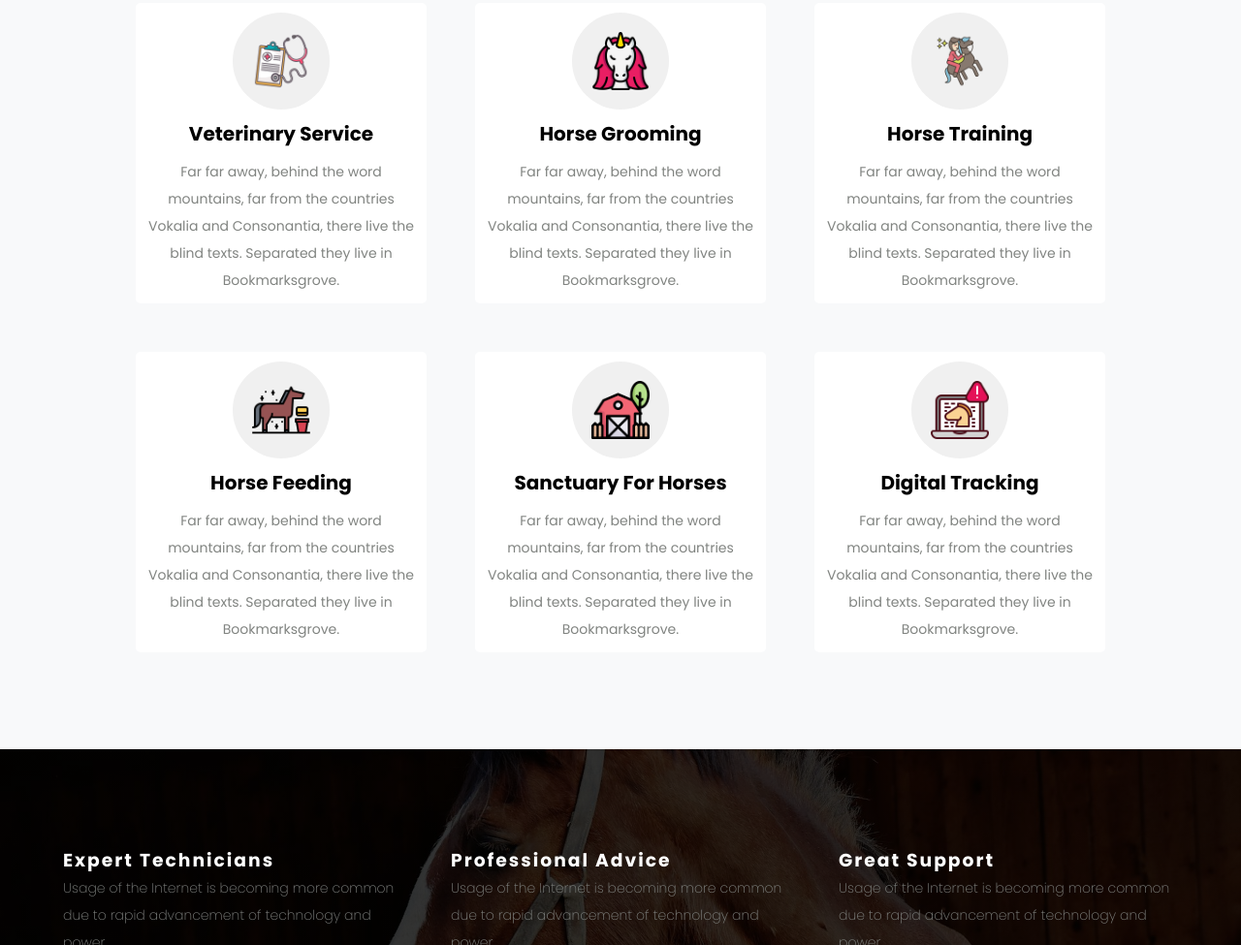
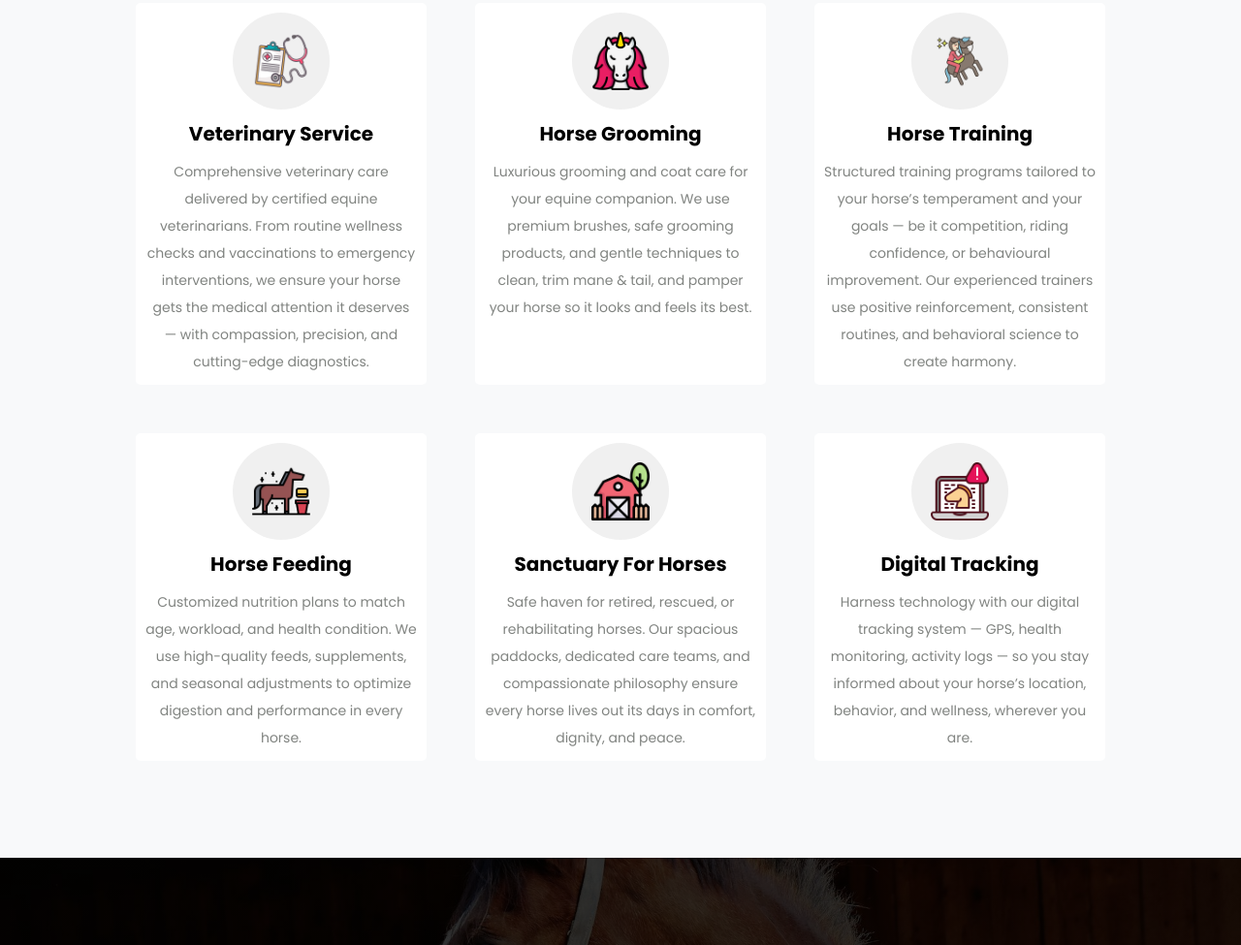
Before and after one commit to de-scientist/horse-club-SD20255, a website built with Vite: page index.html in a window 1280 px wide. Shown: the part 1322-2297 px from the top of the page at 97% size. Built offline with nearby package versions, Linux system fonts and the light colour scheme.

Commit message:
add content and style the services section

```diff
--- a/index.html
+++ b/index.html
@@ -77,9 +77,14 @@
     <!-- Hero section -->
     <section class="hero-section" id="home">
       <div class="hero-textbox">
-        <p class="hero-textbox-paragraph">Introducing Horse Club – Where Passion Meets Care</p>
+        <p class="hero-textbox-paragraph">
+          Introducing Horse Club – Where Passion Meets Care
+        </p>
         <h1 class="hero-textbox-heading">
-          At Horse Club, we believe in building a strong bond between horses and riders. Based in Murang’a, Kenya, we provide professional horse care, training, and support that ensures your horse is healthy, happy, and thriving.
+          At Horse Club, we believe in building a strong bond between horses and
+          riders. Based in Murang’a, Kenya, we provide professional horse care,
+          training, and support that ensures your horse is healthy, happy, and
+          thriving.
         </h1>
         <a
           href="https://github.com/de-scientist/"
@@ -101,7 +106,10 @@
           we are your horses' best friend now and forever
         </h2>
         <p class="about-description">
-          We are dedicated to nurturing horses with excellence. From health to grooming, training to feeding, Horse Club is your trusted partner. Our mission is to deliver reliable, affordable, and compassionate services to horse lovers across Kenya.
+          We are dedicated to nurturing horses with excellence. From health to
+          grooming, training to feeding, Horse Club is your trusted partner. Our
+          mission is to deliver reliable, affordable, and compassionate services
+          to horse lovers across Kenya.
         </p>
         <a href="https://github.com/codeme254" target="_blank" class="about-cta"
           >get started now</a
@@ -135,9 +143,11 @@
           </div>
           <h3 class="service-title">veterinary service</h3>
           <p class="service-description">
-            Far far away, behind the word mountains, far from the countries
-            Vokalia and Consonantia, there live the blind texts. Separated they
-            live in Bookmarksgrove.
+            Comprehensive veterinary care delivered by certified equine
+            veterinarians. From routine wellness checks and vaccinations to
+            emergency interventions, we ensure your horse gets the medical
+            attention it deserves — with compassion, precision, and cutting-edge
+            diagnostics.
           </p>
         </div>
         <!-- end of service card 1 -->
@@ -152,9 +162,10 @@
           </div>
           <h3 class="service-title">horse grooming</h3>
           <p class="service-description">
-            Far far away, behind the word mountains, far from the countries
-            Vokalia and Consonantia, there live the blind texts. Separated they
-            live in Bookmarksgrove.
+            Luxurious grooming and coat care for your equine companion. We use
+            premium brushes, safe grooming products, and gentle techniques to
+            clean, trim mane & tail, and pamper your horse so it looks and feels
+            its best.
           </p>
         </div>
         <!-- end of service card 2 -->
@@ -169,9 +180,11 @@
           </div>
           <h3 class="service-title">horse training</h3>
           <p class="service-description">
-            Far far away, behind the word mountains, far from the countries
-            Vokalia and Consonantia, there live the blind texts. Separated they
-            live in Bookmarksgrove.
+            Structured training programs tailored to your horse’s temperament
+            and your goals — be it competition, riding confidence, or
+            behavioural improvement. Our experienced trainers use positive
+            reinforcement, consistent routines, and behavioral science to create
+            harmony.
           </p>
         </div>
         <!-- end of service card 3 -->
@@ -186,9 +199,9 @@
           </div>
           <h3 class="service-title">horse feeding</h3>
           <p class="service-description">
-            Far far away, behind the word mountains, far from the countries
-            Vokalia and Consonantia, there live the blind texts. Separated they
-            live in Bookmarksgrove.
+            Customized nutrition plans to match age, workload, and health
+            condition. We use high-quality feeds, supplements, and seasonal
+            adjustments to optimize digestion and performance in every horse.
           </p>
         </div>
         <!-- end of service card 4 -->
@@ -203,9 +216,10 @@
           </div>
           <h3 class="service-title">Sanctuary for horses</h3>
           <p class="service-description">
-            Far far away, behind the word mountains, far from the countries
-            Vokalia and Consonantia, there live the blind texts. Separated they
-            live in Bookmarksgrove.
+            Safe haven for retired, rescued, or rehabilitating horses. Our
+            spacious paddocks, dedicated care teams, and compassionate
+            philosophy ensure every horse lives out its days in comfort,
+            dignity, and peace.
           </p>
         </div>
         <!-- end of service card 5 -->
@@ -220,9 +234,9 @@
           </div>
           <h3 class="service-title">digital tracking</h3>
           <p class="service-description">
-            Far far away, behind the word mountains, far from the countries
-            Vokalia and Consonantia, there live the blind texts. Separated they
-            live in Bookmarksgrove.
+            Harness technology with our digital tracking system — GPS, health
+            monitoring, activity logs — so you stay informed about your horse’s
+            location, behavior, and wellness, wherever you are.
           </p>
         </div>
         <!-- end of service card 6 -->
```
